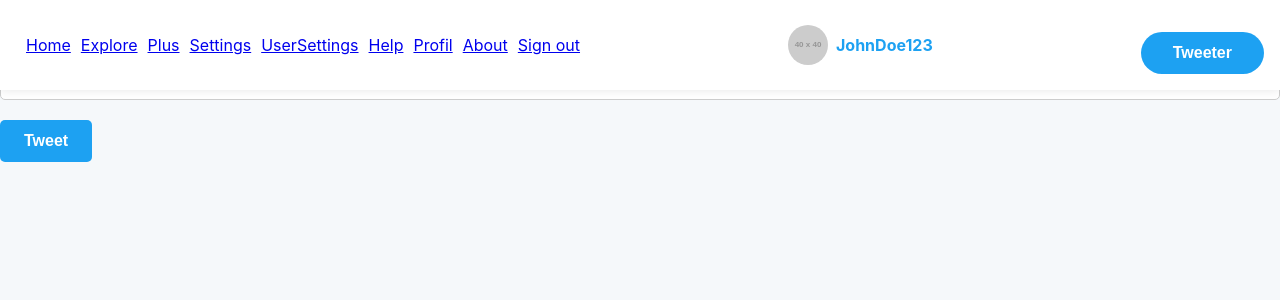
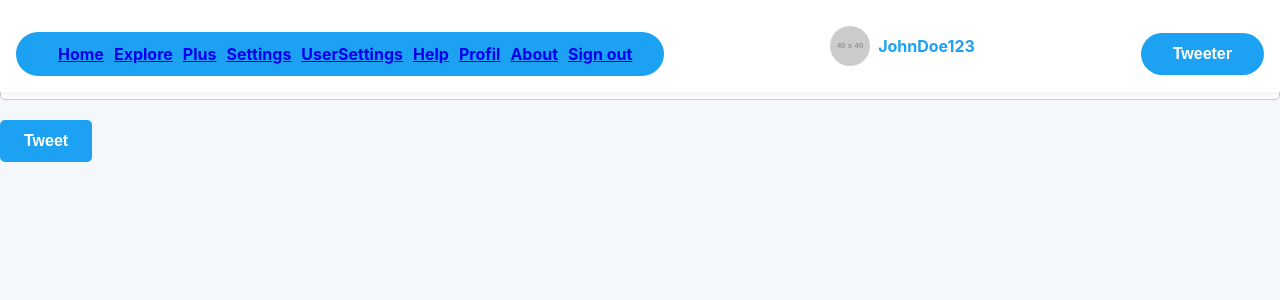
Before and after one commit to mohamedmehdigara/react-twitter-clone, a React (Create React App) app: page / in a window 1280 px wide. Shown: the top 300 px of the page. Built offline with nearby package versions, Linux system fonts and the light colour scheme; no server answers.

Commit message:
edited files

```diff
--- a/src/components/Navbar.js
+++ b/src/components/Navbar.js
@@ -24,6 +24,21 @@ const NavLinks = styled.ul`
   padding: 0;
   margin: 0;
   display: flex; /* Display links horizontally */
+  background: #1da1f2;
+  color: #fff;
+  border: none;
+  border-radius: 9999px;
+  padding: 0.75rem 2rem;
+  margin-top: 1rem;
+  font-size: 16px;
+  font-weight: bold;
+  cursor: pointer;
+  transition: background-color 0.2s ease-in-out;
+
+  &:hover {
+    background-color: #1b9bff;
+  };
+  align-items: space-between
 `;
 
 const Icon = styled.i`
```
